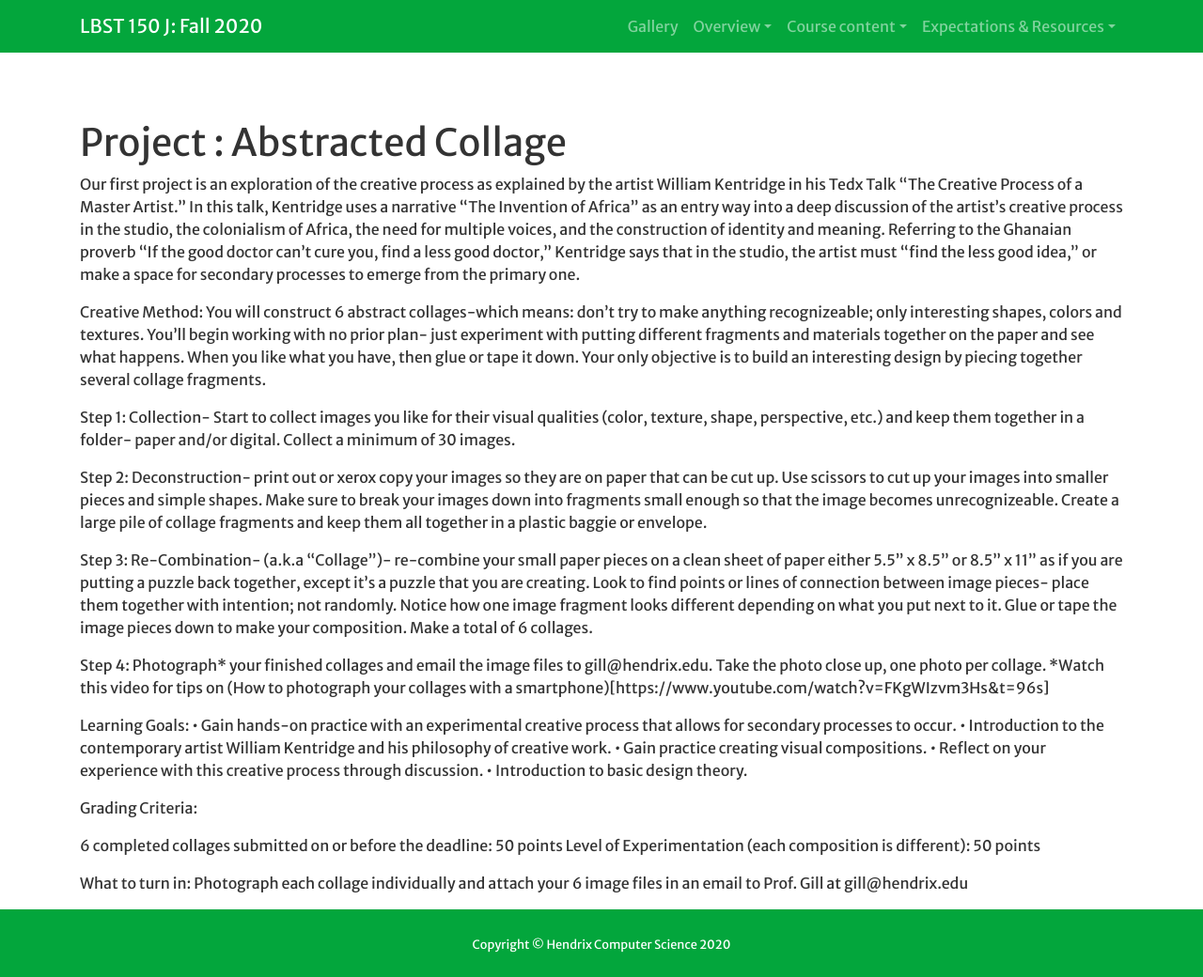
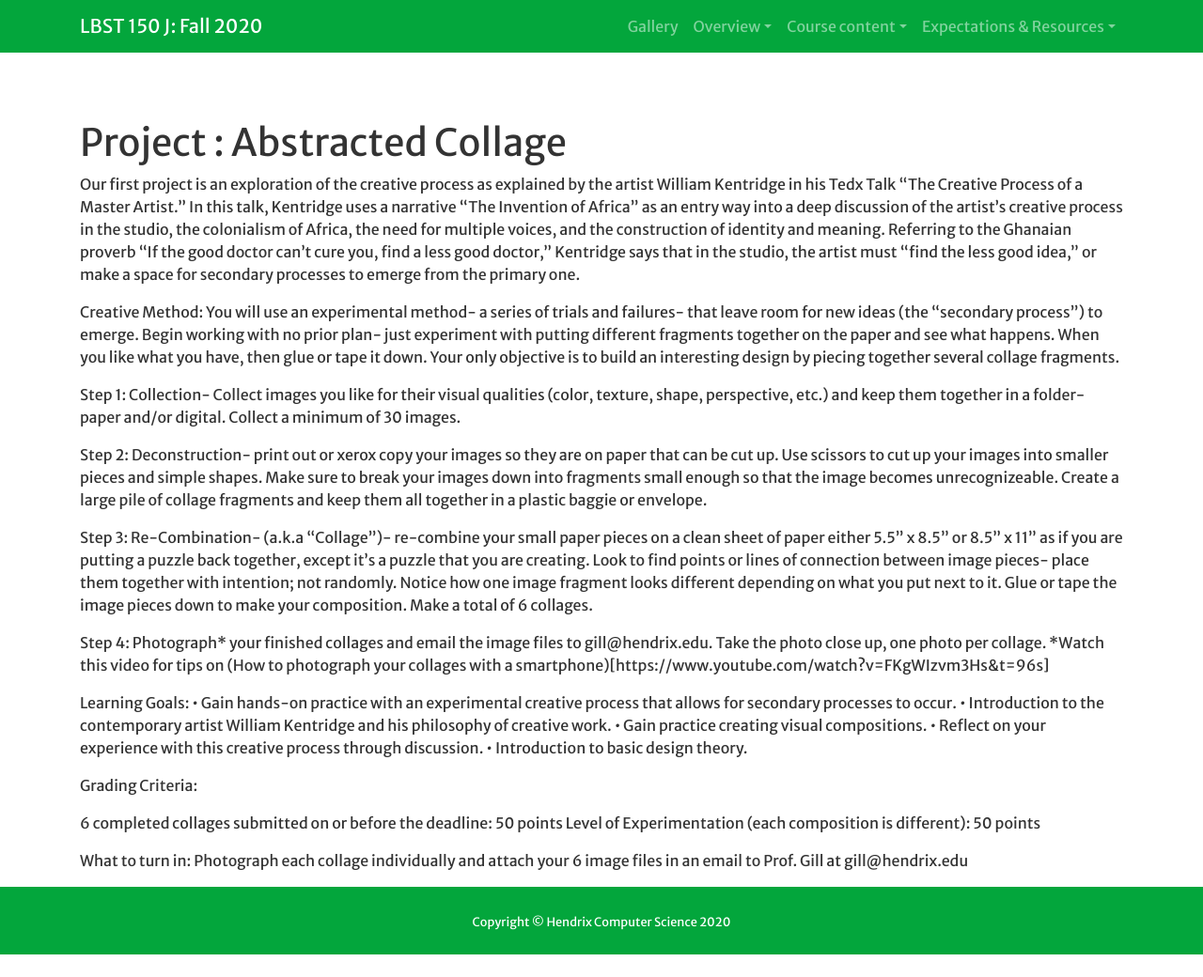
Before and after one commit to Hendrix-CS/creativity-TEC, a Jekyll site: the page built from projects/collage.md, in a window 1280 px wide and 1040 px high. Shown: the whole window at 94% size. Built offline with Jekyll 4.4.1, drawn with Linux system fonts in a browser that asks for light colours; a script that is not in the unit is left out.

Commit message:
Update collage.md

```diff
--- a/projects/collage.md
+++ b/projects/collage.md
@@ -10,9 +10,9 @@
 Our first project is an exploration of the creative process as explained by the artist William Kentridge in his Tedx Talk “The Creative Process of a Master Artist.” In this talk, Kentridge uses a narrative “The Invention of Africa” as an entry way into a deep discussion of the artist’s creative process in the studio, the colonialism of Africa, the need for multiple voices, and the construction of identity and meaning. Referring to the Ghanaian proverb “If the good doctor can’t cure you, find a less good doctor,” Kentridge says that in the studio, the artist must “find the less good idea,” or make a space for secondary processes to emerge from the primary one.
 
 
-Creative Method: You will construct 6 abstract collages-which means: don’t try to make anything recognizeable; only interesting shapes, colors and textures. You’ll begin working with no prior plan- just experiment with putting different fragments and materials together on the paper and see what happens. When you like what you have, then glue or tape it down. Your only objective is to build an interesting design by piecing together several collage fragments.
+Creative Method: You will use an experimental method- a series of trials and failures- that leave room for new ideas (the "secondary process") to emerge. Begin working with no prior plan- just experiment with putting different fragments together on the paper and see what happens. When you like what you have, then glue or tape it down. Your only objective is to build an interesting design by piecing together several collage fragments.
 
-Step 1: Collection- Start to collect images you like for their visual qualities (color, texture, shape, perspective, etc.) and keep them together in a folder- paper and/or digital. Collect a minimum of 30 images.
+Step 1: Collection- Collect images you like for their visual qualities (color, texture, shape, perspective, etc.) and keep them together in a folder- paper and/or digital. Collect a minimum of 30 images.
 
 Step 2: Deconstruction- print out or xerox copy your images so they are on paper that can be cut up. Use scissors to cut up your images into smaller pieces and simple shapes. Make sure to break your images down into fragments small enough so that the image becomes unrecognizeable. Create a large pile of collage fragments and keep them all together in a plastic baggie or envelope.
 
```
